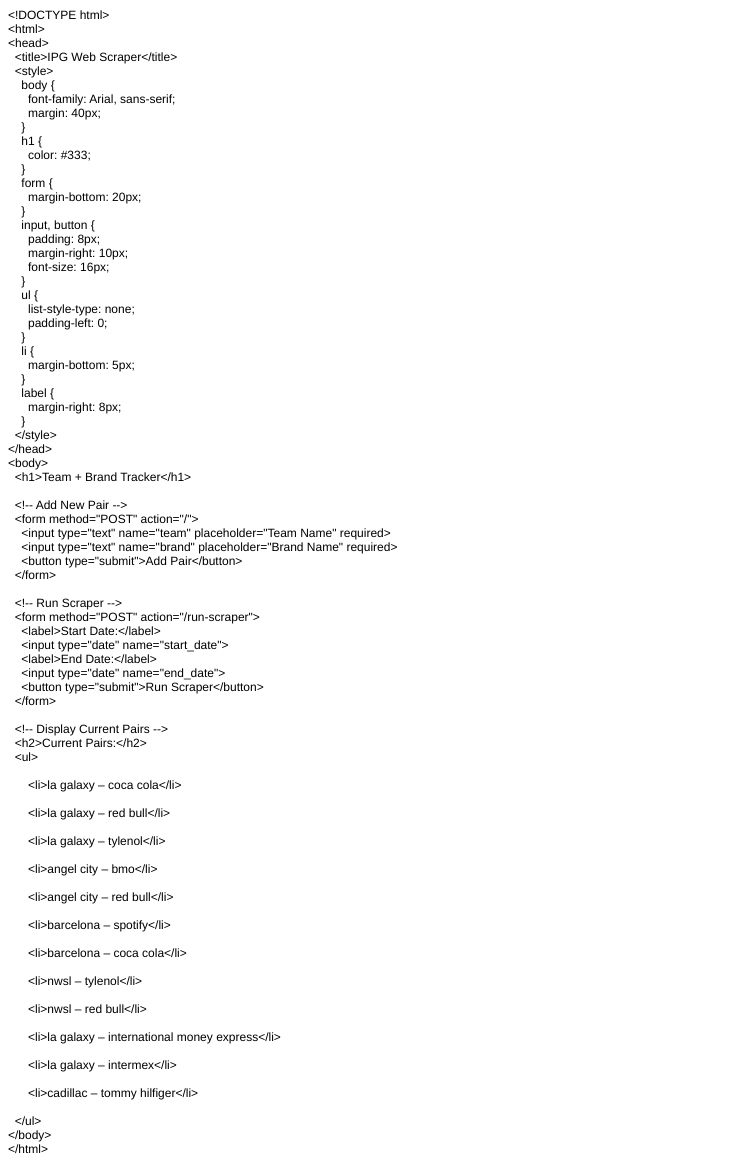
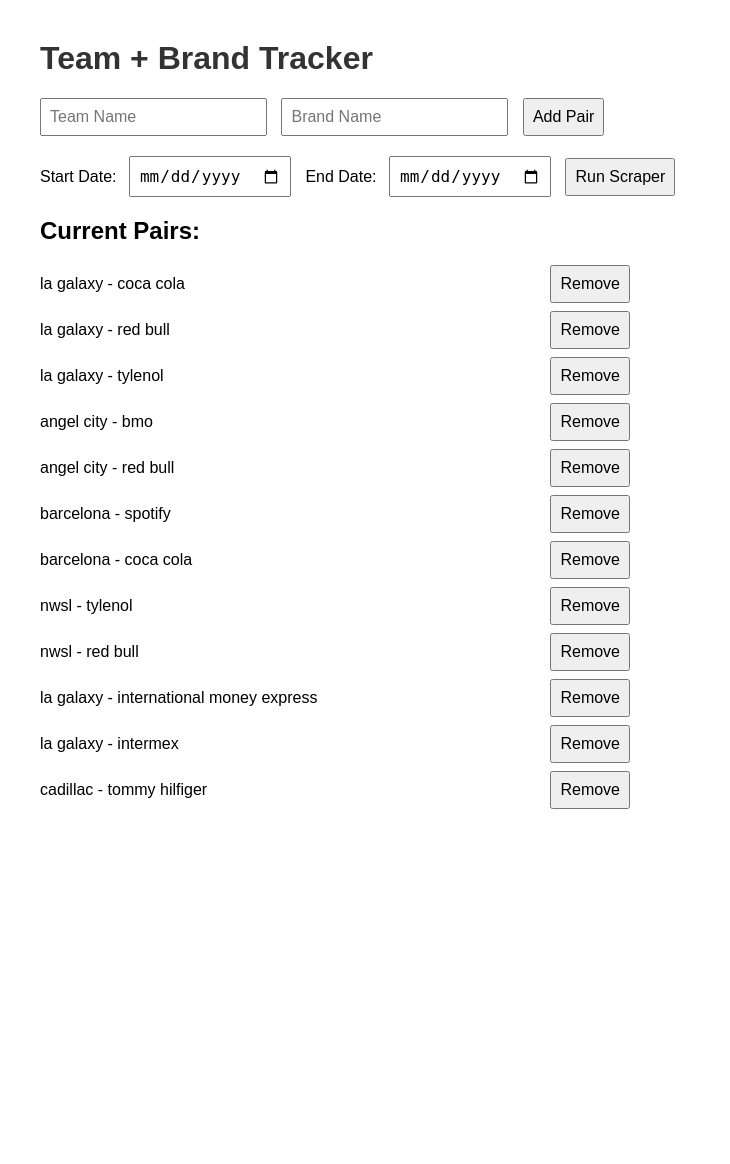
Before and after one commit to ihurlbur/IPG-WebScraper, a Flask app: page / in a window 1280 px wide. Shown: the whole page, without its empty margins (0-730 px from the left). After the commit the page ends 809 px from the top, so only its background shows below. Run offline with Flask 3, Linux system fonts and the light colour scheme.

Commit message:
Add remove functionality and aligned layout for pair list

```diff
--- a/app.py
+++ b/app.py
@@ -1,60 +1,53 @@
-from flask import Flask, render_template, request, redirect, url_for
+from flask import Flask, render_template, request, redirect, url_for, make_response
+import web_scraper
 import os
-import json
-import web_scraper  # ✅ Make sure web_scraper.py exists in the same directory
 
 app = Flask(__name__)
 
 PAIRS_FILE = "hybrid_pairs.txt"
-RESULT_FILE = "matched_articles.json"
-
-def load_pairs():
-    pairs = []
-    if os.path.exists(PAIRS_FILE):
-        with open(PAIRS_FILE, "r") as f:
-            for line in f:
-                line = line.strip()
-                if line and "," in line:
-                    parts = [p.strip().lower() for p in line.split(",")]
-                    if len(parts) == 2:
-                        pairs.append(tuple(parts))
-    return pairs
-
-def save_pairs(pairs):
-    with open(PAIRS_FILE, "w") as f:
-        for team, brand in pairs:
-            f.write(f"{team}, {brand}\n")
 
 @app.route("/", methods=["GET", "POST"])
 def index():
     if request.method == "POST":
-        team = request.form.get("team", "").strip().lower()
-        brand = request.form.get("brand", "").strip().lower()
+        team = request.form.get("team", "").strip()
+        brand = request.form.get("brand", "").strip()
         if team and brand:
-            pairs = load_pairs()
-            if (team, brand) not in pairs:
-                pairs.append((team, brand))
-                save_pairs(pairs)
+            with open(PAIRS_FILE, "a") as f:
+                f.write(f"{team},{brand}\n")
         return redirect(url_for("index"))
 
-    pairs = load_pairs()
-    return render_template("index.html", pairs=pairs)
+    pairs = []
+    if os.path.exists(PAIRS_FILE):
+        with open(PAIRS_FILE, "r") as f:
+            pairs = [line.strip() for line in f if "," in line]
+
+    html = render_template("index.html", pairs=pairs)
+    response = make_response(html)
+    response.headers["Content-Type"] = "text/html"
+    return response
 
 @app.route("/run-scraper", methods=["POST"])
 def run_scraper():
-    matched_articles = web_scraper.run_scraper()
-    with open(RESULT_FILE, "w") as f:
-        json.dump(matched_articles, f, indent=2)
+    start_date = request.form.get("start_date", "")
+    end_date = request.form.get("end_date", "")
+    try:
+        matched_articles = web_scraper.run_scraper(start_date=start_date, end_date=end_date)
+    except Exception as e:
+        return f"An error occurred while running the scraper: {e}", 500
+
     return render_template("results.html", articles=matched_articles)
 
-@app.route("/results")
-def results():
-    if os.path.exists(RESULT_FILE):
-        with open(RESULT_FILE, "r") as f:
-            articles = json.load(f)
-    else:
-        articles = []
-    return render_template("results.html", articles=articles)
+@app.route("/remove-pair", methods=["POST"])
+def remove_pair():
+    pair_to_remove = request.form.get("pair")
+    if pair_to_remove and os.path.exists(PAIRS_FILE):
+        with open(PAIRS_FILE, "r") as f:
+            lines = f.readlines()
+        with open(PAIRS_FILE, "w") as f:
+            for line in lines:
+                if line.strip() != pair_to_remove.strip():
+                    f.write(line)
+    return redirect(url_for("index"))
 
 if __name__ == "__main__":
     app.run(debug=True)
--- a/templates/index.html
+++ b/templates/index.html
@@ -1,76 +1,49 @@
-<!DOCTYPE html PUBLIC "-//W3C//DTD HTML 4.01//EN" "http://www.w3.org/TR/html4/strict.dtd">
+<!DOCTYPE html>
 <html>
 <head>
-  <meta http-equiv="Content-Type" content="text/html; charset=utf-8">
-  <meta http-equiv="Content-Style-Type" content="text/css">
-  <title></title>
-  <meta name="Generator" content="Cocoa HTML Writer">
-  <meta name="CocoaVersion" content="2487.7">
-  <style type="text/css">
-    p.p1 {margin: 0.0px 0.0px 0.0px 0.0px; font: 12.0px Helvetica}
-    p.p2 {margin: 0.0px 0.0px 0.0px 0.0px; font: 12.0px Helvetica; min-height: 14.0px}
+  <title>IPG Web Scraper</title>
+  <style>
+    body { font-family: Arial, sans-serif; margin: 40px; }
+    h1 { color: #333; }
+    form { margin-bottom: 20px; }
+    input, button { padding: 8px; margin-right: 10px; font-size: 16px; }
+    ul { list-style-type: none; padding-left: 0; }
+    li { margin-bottom: 5px; }
+    label { margin-right: 8px; }
   </style>
 </head>
 <body>
-<p class="p1">&lt;!DOCTYPE html&gt;</p>
-<p class="p1">&lt;html&gt;</p>
-<p class="p1">&lt;head&gt;</p>
-<p class="p1"><span class="Apple-converted-space">  </span>&lt;title&gt;IPG Web Scraper&lt;/title&gt;</p>
-<p class="p1"><span class="Apple-converted-space">  </span>&lt;style&gt;</p>
-<p class="p1"><span class="Apple-converted-space">    </span>body {</p>
-<p class="p1"><span class="Apple-converted-space">      </span>font-family: Arial, sans-serif;</p>
-<p class="p1"><span class="Apple-converted-space">      </span>margin: 40px;</p>
-<p class="p1"><span class="Apple-converted-space">    </span>}</p>
-<p class="p1"><span class="Apple-converted-space">    </span>h1 {</p>
-<p class="p1"><span class="Apple-converted-space">      </span>color: #333;</p>
-<p class="p1"><span class="Apple-converted-space">    </span>}</p>
-<p class="p1"><span class="Apple-converted-space">    </span>form {</p>
-<p class="p1"><span class="Apple-converted-space">      </span>margin-bottom: 20px;</p>
-<p class="p1"><span class="Apple-converted-space">    </span>}</p>
-<p class="p1"><span class="Apple-converted-space">    </span>input, button {</p>
-<p class="p1"><span class="Apple-converted-space">      </span>padding: 8px;</p>
-<p class="p1"><span class="Apple-converted-space">      </span>margin-right: 10px;</p>
-<p class="p1"><span class="Apple-converted-space">      </span>font-size: 16px;</p>
-<p class="p1"><span class="Apple-converted-space">    </span>}</p>
-<p class="p1"><span class="Apple-converted-space">    </span>ul {</p>
-<p class="p1"><span class="Apple-converted-space">      </span>list-style-type: none;</p>
-<p class="p1"><span class="Apple-converted-space">      </span>padding-left: 0;</p>
-<p class="p1"><span class="Apple-converted-space">    </span>}</p>
-<p class="p1"><span class="Apple-converted-space">    </span>li {</p>
-<p class="p1"><span class="Apple-converted-space">      </span>margin-bottom: 5px;</p>
-<p class="p1"><span class="Apple-converted-space">    </span>}</p>
-<p class="p1"><span class="Apple-converted-space">    </span>label {</p>
-<p class="p1"><span class="Apple-converted-space">      </span>margin-right: 8px;</p>
-<p class="p1"><span class="Apple-converted-space">    </span>}</p>
-<p class="p1"><span class="Apple-converted-space">  </span>&lt;/style&gt;</p>
-<p class="p1">&lt;/head&gt;</p>
-<p class="p1">&lt;body&gt;</p>
-<p class="p1"><span class="Apple-converted-space">  </span>&lt;h1&gt;Team + Brand Tracker&lt;/h1&gt;</p>
-<p class="p2"><br></p>
-<p class="p1"><span class="Apple-converted-space">  </span>&lt;!-- Add New Pair --&gt;</p>
-<p class="p1"><span class="Apple-converted-space">  </span>&lt;form method="POST" action="/"&gt;</p>
-<p class="p1"><span class="Apple-converted-space">    </span>&lt;input type="text" name="team" placeholder="Team Name" required&gt;</p>
-<p class="p1"><span class="Apple-converted-space">    </span>&lt;input type="text" name="brand" placeholder="Brand Name" required&gt;</p>
-<p class="p1"><span class="Apple-converted-space">    </span>&lt;button type="submit"&gt;Add Pair&lt;/button&gt;</p>
-<p class="p1"><span class="Apple-converted-space">  </span>&lt;/form&gt;</p>
-<p class="p2"><br></p>
-<p class="p1"><span class="Apple-converted-space">  </span>&lt;!-- Run Scraper --&gt;</p>
-<p class="p1"><span class="Apple-converted-space">  </span>&lt;form method="POST" action="/run-scraper"&gt;</p>
-<p class="p1"><span class="Apple-converted-space">    </span>&lt;label&gt;Start Date:&lt;/label&gt;</p>
-<p class="p1"><span class="Apple-converted-space">    </span>&lt;input type="date" name="start_date"&gt;</p>
-<p class="p1"><span class="Apple-converted-space">    </span>&lt;label&gt;End Date:&lt;/label&gt;</p>
-<p class="p1"><span class="Apple-converted-space">    </span>&lt;input type="date" name="end_date"&gt;</p>
-<p class="p1"><span class="Apple-converted-space">    </span>&lt;button type="submit"&gt;Run Scraper&lt;/button&gt;</p>
-<p class="p1"><span class="Apple-converted-space">  </span>&lt;/form&gt;</p>
-<p class="p2"><br></p>
-<p class="p1"><span class="Apple-converted-space">  </span>&lt;!-- Display Current Pairs --&gt;</p>
-<p class="p1"><span class="Apple-converted-space">  </span>&lt;h2&gt;Current Pairs:&lt;/h2&gt;</p>
-<p class="p1"><span class="Apple-converted-space">  </span>&lt;ul&gt;</p>
-<p class="p1"><span class="Apple-converted-space">    </span>{% for team, brand in pairs %}</p>
-<p class="p1"><span class="Apple-converted-space">      </span>&lt;li&gt;{{ team }} – {{ brand }}&lt;/li&gt;</p>
-<p class="p1"><span class="Apple-converted-space">    </span>{% endfor %}</p>
-<p class="p1"><span class="Apple-converted-space">  </span>&lt;/ul&gt;</p>
-<p class="p1">&lt;/body&gt;</p>
-<p class="p1">&lt;/html&gt;</p>
+  <h1>Team + Brand Tracker</h1>
+
+  <!-- Add New Pair -->
+  <form method="POST" action="/">
+    <input type="text" name="team" placeholder="Team Name" required>
+    <input type="text" name="brand" placeholder="Brand Name" required>
+    <button type="submit">Add Pair</button>
+  </form>
+
+  <!-- Run Scraper -->
+  <form method="POST" action="/run-scraper">
+    <label>Start Date:</label>
+    <input type="date" name="start_date">
+    <label>End Date:</label>
+    <input type="date" name="end_date">
+    <button type="submit">Run Scraper</button>
+  </form>
+
+  <!-- Display Current Pairs -->
+  <h2>Current Pairs:</h2>
+<ul style="padding-left: 0;">
+  {% for pair in pairs %}
+    {% set parts = pair.split(',') %}
+    <li style="display: flex; justify-content: space-between; align-items: center; width: 100%; max-width: 600px; margin-bottom: 8px;">
+      <span>{{ parts[0] }} - {{ parts[1] }}</span>
+      <form method="POST" action="/remove-pair" style="margin: 0;">
+        <input type="hidden" name="pair" value="{{ pair }}">
+        <button type="submit">Remove</button>
+      </form>
+    </li>
+  {% endfor %}
+</ul>
 </body>
 </html>
```
